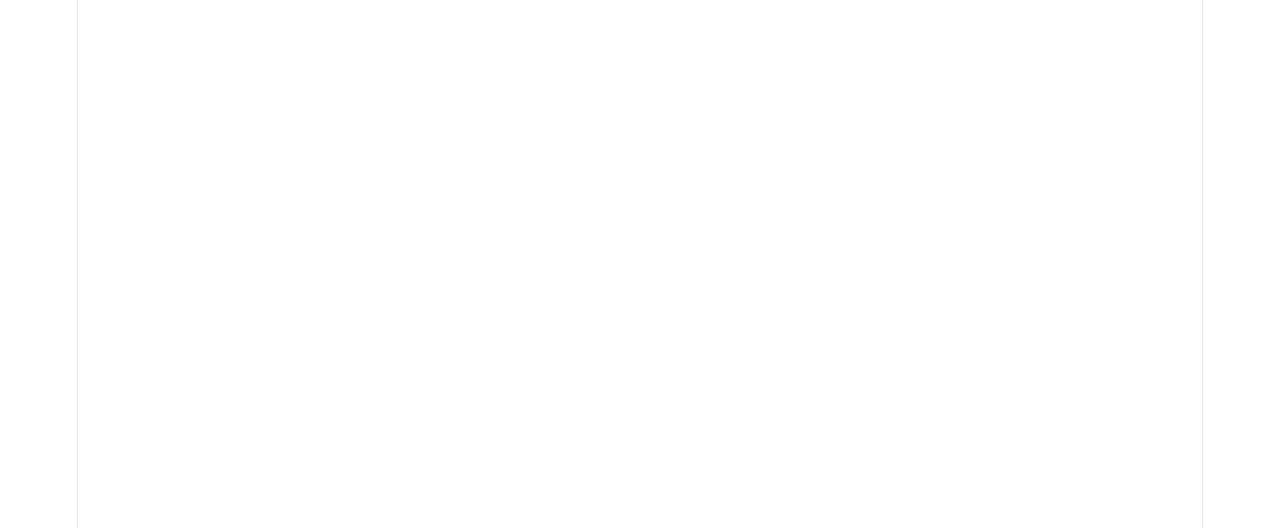
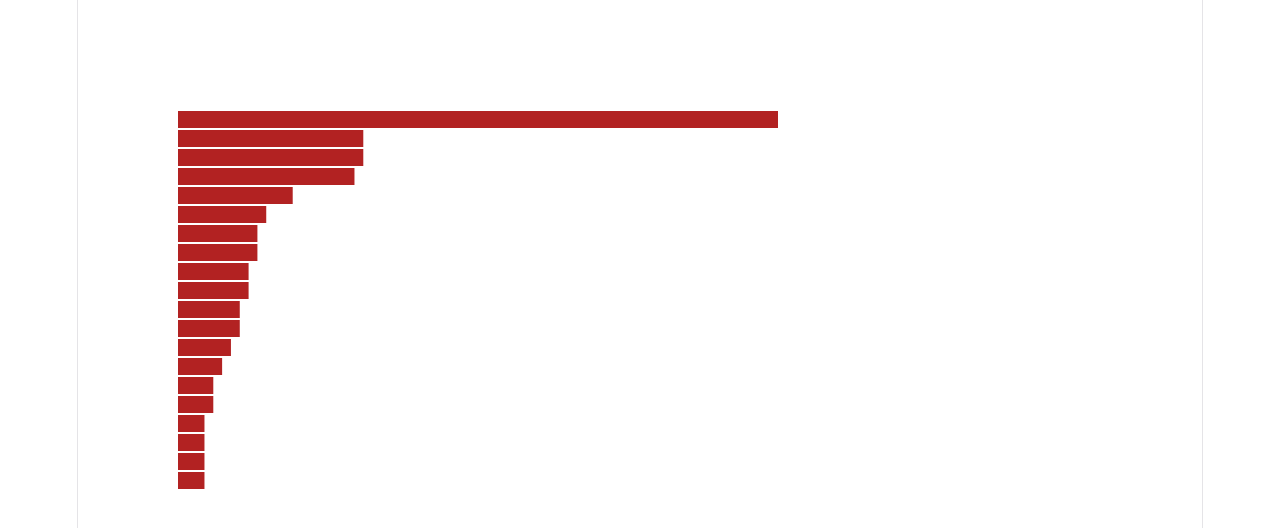
Before and after one commit to mic-wypych/d3_charts, a React (Vite) app: page / in a window 1280 px wide. Shown: the top 528 px of the page. Built offline with nearby package versions, Linux system fonts and the light colour scheme.

Commit message:
make bars

```diff
--- a/src/Barplot.jsx
+++ b/src/Barplot.jsx
@@ -14,27 +14,26 @@ export const Barplot = ({ data }) => {
 
 
     const x = d3.scaleLinear()
-      .domain([0, d3.max(data, d => d.student)])
-      .range([marginLeft, width - marginRight]);
+        .domain([0, d3.max(data, d => d.students)])
+        .range([marginLeft, width - marginRight]);
 
     const y = d3.scaleBand()
-        .domain(d3.sort(data, d => -d.student).map(d => d.country))
+        .domain(d3.sort(data, d => -d.students).map(d => d.country))
         .rangeRound([marginTop, height - marginBottom])
         .padding(0.1);
 
-    const barHeight = y.bandwidth();
-
-    return(
-        <>
-        <div
-      style={{
-        left: x,
-        top: y,
-        color: barColor,
-        height: barHeight
-      }}
-    ></div>
-</>
-    )
-
+    return (
+        <svg width={width} height={height}>
+            {data.map(d => (
+                <rect
+                    key={d.country}
+                    x={marginLeft}
+                    y={y(d.country)}
+                    width={x(d.students) - marginLeft}
+                    height={y.bandwidth()}
+                    fill={barColor}
+                />
+            ))}
+        </svg>
+    );
 }
```
